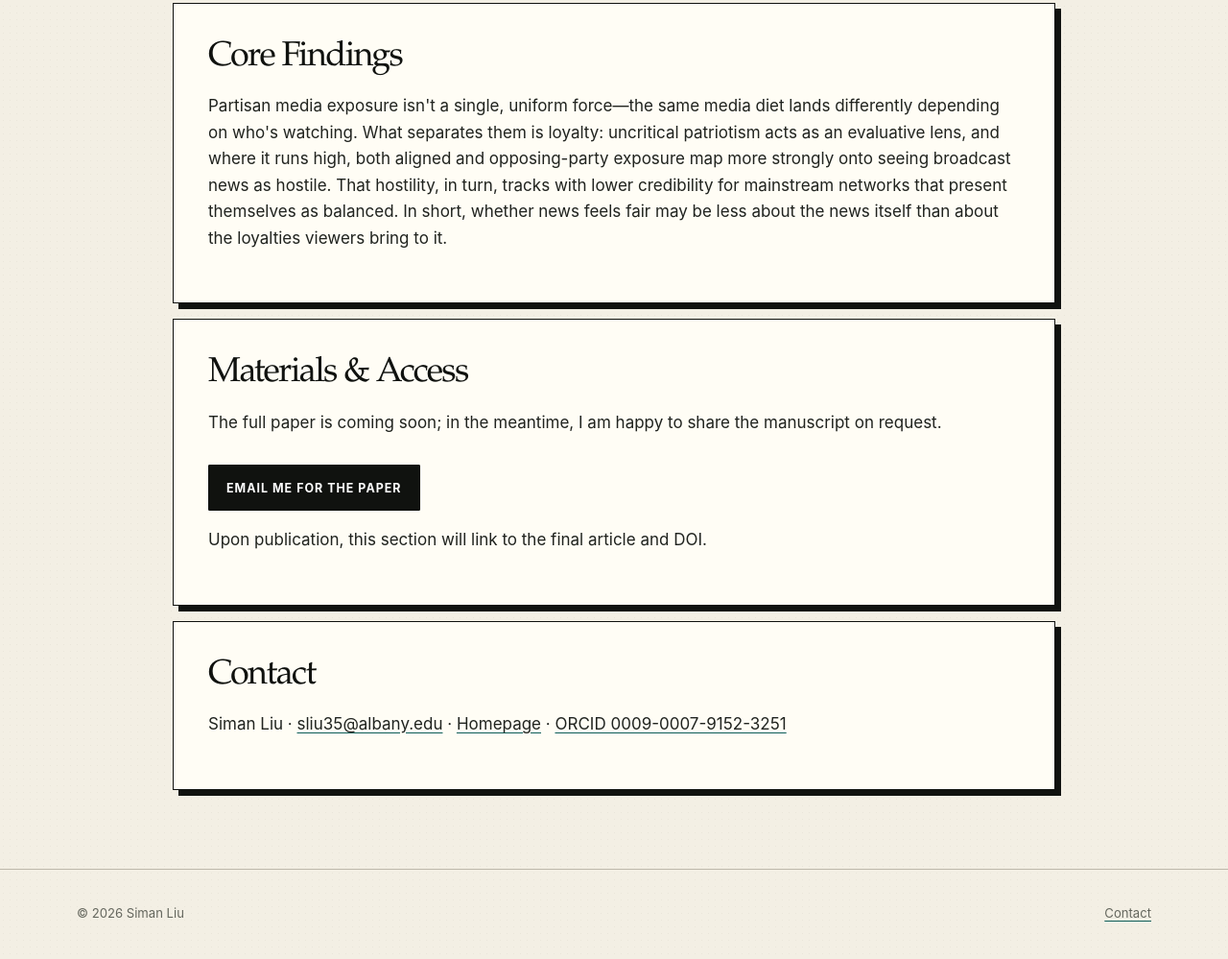
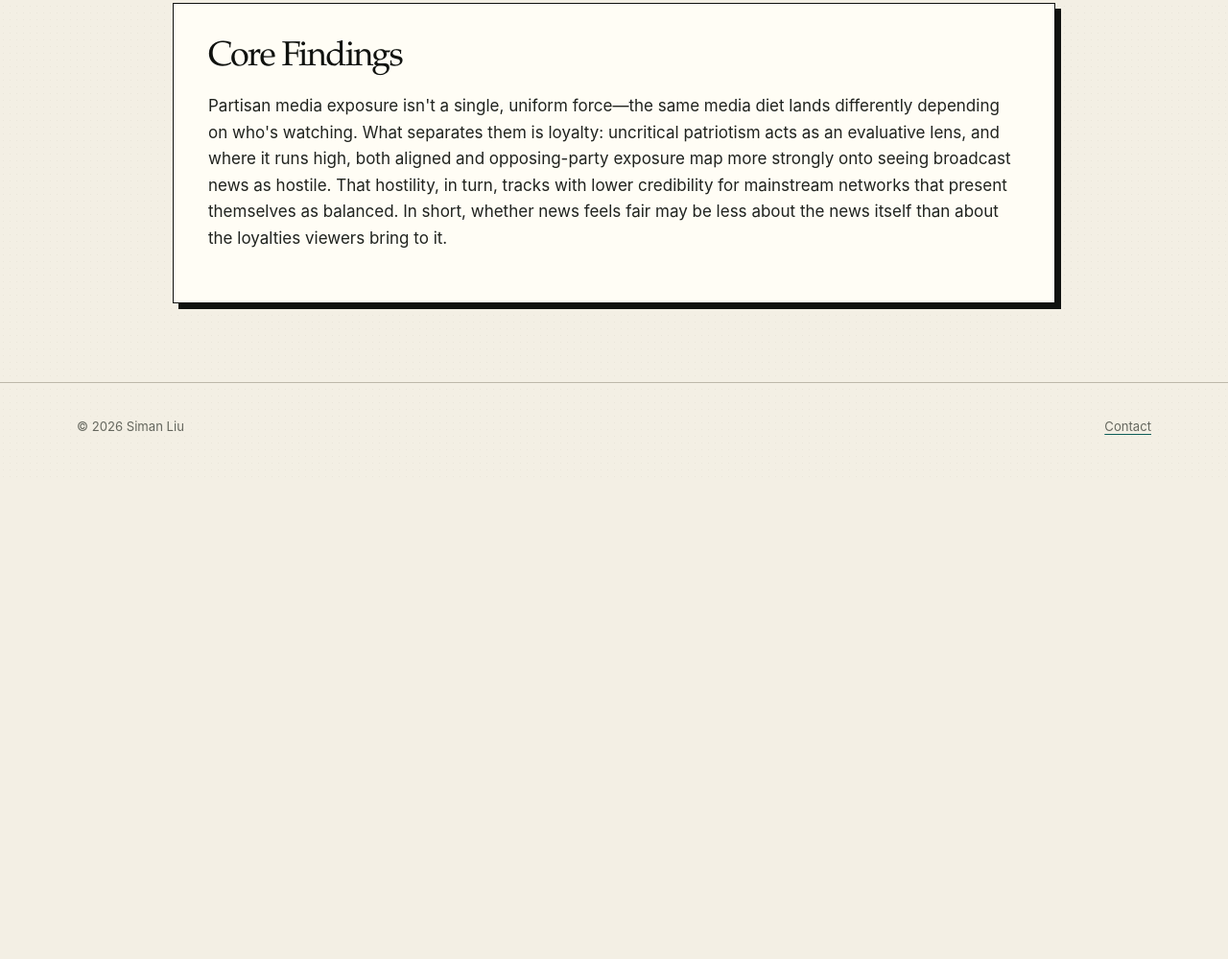
Before and after one commit to simanliuresearch/simanliuresearch.github.io, a plain HTML site: page aejmc2026/paper/index.html in a window 1280 px wide. Shown: the part 1229-2228 px from the top of the page at 96% size. After the commit the page ends 1729 px from the top, so only its background shows below. Drawn offline with Linux system fonts and the light colour scheme.

Commit message:
Remove Awards and simplify the AEJMC full paper page

```diff
--- a/aejmc2026/paper/index.html
+++ b/aejmc2026/paper/index.html
@@ -15,7 +15,7 @@
         <a class="brand" href="/"><span class="brand-name">Siman Liu</span><span class="brand-mark">Communication Researcher</span></a>
         <button class="menu-toggle" type="button" aria-label="Open navigation" aria-expanded="false" aria-controls="site-navigation">☰</button>
         <nav class="site-nav" id="site-navigation" aria-label="Primary navigation">
-          <a href="/">About Me</a><a href="/aejmc2026/" aria-current="page">AEJMC 2026</a><a href="/lens/">Through My Lens</a><a href="/awards/">Awards</a><a href="/contact/">Contact</a>
+          <a href="/">About Me</a><a href="/aejmc2026/" aria-current="page">AEJMC 2026</a><a href="/lens/">Through My Lens</a><a href="/contact/">Contact</a>
         </nav>
       </div>
     </header>
@@ -95,29 +95,6 @@
             </p>
           </article>
 
-          <article class="content-panel">
-            <h2>Materials &amp; Access</h2>
-            <p>
-              The full paper is coming soon; in the meantime, I am happy to share the
-              manuscript on request.
-            </p>
-            <div class="button-row">
-              <a class="button" href="mailto:sliu35@albany.edu?subject=AEJMC%202026%20full%20paper%20request">Email me for the paper</a>
-            </div>
-            <p>
-              Upon publication, this section will link to the final article and DOI.
-            </p>
-          </article>
-
-          <article class="content-panel">
-            <h2>Contact</h2>
-            <p>
-              Siman Liu ·
-              <a href="mailto:sliu35@albany.edu">sliu35@albany.edu</a> ·
-              <a href="/">Homepage</a> ·
-              <a href="https://orcid.org/0009-0007-9152-3251" target="_blank" rel="noopener">ORCID 0009-0007-9152-3251</a>
-            </p>
-          </article>
         </div>
       </section>
     </main>
--- a/assets/js/main.js
+++ b/assets/js/main.js
@@ -27,7 +27,6 @@ if (navigation) {
         <a href="/lens/videos/" ${isCurrent("/lens/videos/") ? 'aria-current="page"' : ""}>Video Projects</a>
       </div>
     </div>
-    <a href="/awards/" ${isCurrent("/awards/") ? 'aria-current="page"' : ""}>Awards</a>
     <a href="/contact/" ${isCurrent("/contact/") ? 'aria-current="page"' : ""}>Contact</a>
     <a class="nav-cta" href="/lets-talk/" ${isCurrent("/lets-talk/") ? 'aria-current="page"' : ""}>Let’s Talk</a>
   `;
```
Also changed, not shown: aejmc2026/index.html (+0 -1 lines), aejmc2026/rip/index.html (+1 -1 lines), awards/index.html (deleted, +0 -24 lines), contact/index.html (+1 -1 lines), index.html (+0 -1 lines), lens/index.html (+1 -1 lines), 1 other file.
